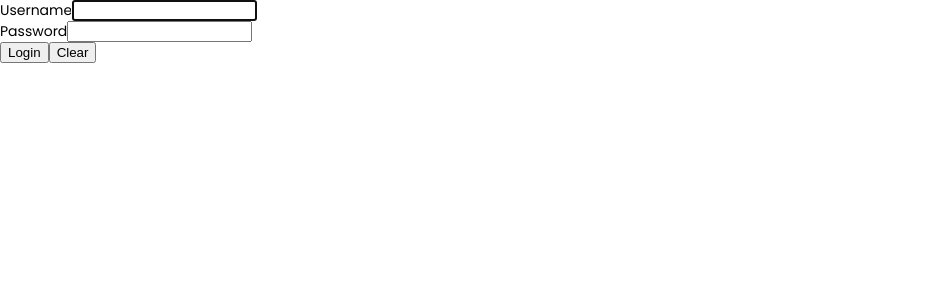
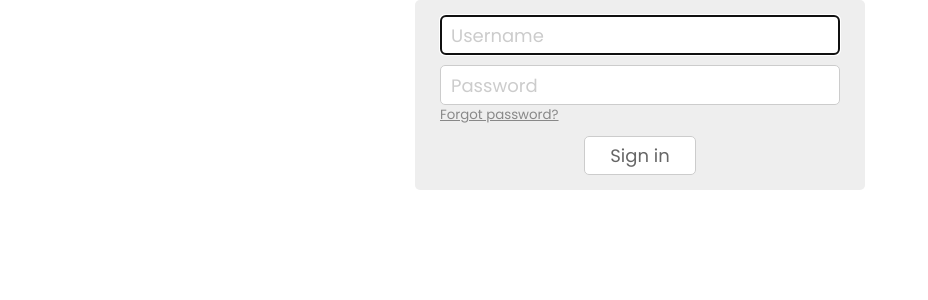
Before and after one commit to Willsem/isis-notes, an Angular app in the folder frontend/: page /auth/sign-in in a window 1280 px wide. Shown: the top 300 px of the page, without its empty margins (0-928 px from the left). Built offline with nearby package versions, Linux system fonts and the light colour scheme; no server answers.

Commit message:
[ISIS-10] make design of auth

```diff
--- a/frontend/src/app/app/components/app.component.css
+++ b/frontend/src/app/app/components/app.component.css
@@ -1,5 +1,4 @@
-* {
-  padding: 0;
-  margin: 0;
-  font-family: Poppins, sans-serif;
+router-outlet {
+  width: 100%;
+  height: 100%;
 }
--- a/frontend/src/app/auth/components/auth-page/auth-page.component.css
+++ b/frontend/src/app/auth/components/auth-page/auth-page.component.css
@@ -1,3 +1,60 @@
 .auth-box {
+  background-color: #eee;
+  border-radius: 5px;
+  box-sizing: border-box;
+  padding: 10px 0;
+  width: 450px;
+  height: 190px;
+  margin: auto;
+  display: flex;
+  flex-direction: column;
+  justify-content: space-around;
+  align-items: center;
+}
+
+.auth-box input, .sign {
+  border-radius: 5px;
+  border: 1px solid #ccc;
+  background-color: #fff;
+}
+
+.auth-box input {
   font-family: 'Poppins', sans-serif;
+  box-sizing: border-box;
+  width: 400px;
+  height: 40px;
+  padding-left: 10px;
+  font-size: 18px;
+  color: #666;
 }
+
+.auth-box input::placeholder {
+  color: #ccc;
+}
+
+.auth-box button {
+  font-family: 'Poppins', sans-serif;
+  cursor: pointer;
+}
+
+.auth-box .forgot {
+  display: block;
+  text-decoration: underline;
+  color: #888;
+  background: none;
+  border: none;
+}
+
+.auth-box .forgot:hover {
+  color: #bbb;
+}
+
+.auth-box .sign {
+  padding: 5px 25px;
+  color: #666;
+  font-size: 18px;
+}
+
+.auth-box .sign:hover {
+  box-shadow: 3px 3px 5px #666666;
+}
--- a/frontend/src/app/auth/components/auth-page/auth-page.component.html
+++ b/frontend/src/app/auth/components/auth-page/auth-page.component.html
@@ -1,12 +1,8 @@
 <div class="auth-box">
+    <input type="text" [(ngModel)]="username" autofocus placeholder="Username">
     <div>
-        <span>Username</span>
-        <input type="text" [(ngModel)]="username" autofocus>
+        <input type="password" [(ngModel)]="password" placeholder="Password">
+        <button class="forgot" (click)="onForgot()">Forgot password?</button>
     </div>
-    <div>
-        <span>Password</span>
-        <input type="password" [(ngModel)]="password">
-    </div>
-    <button (click)="onLogin()">Login</button>
-    <button (click)="onClear()">Clear</button>
+    <button class="sign" (click)="onLogin()">Sign in</button>
 </div>
--- a/frontend/src/app/auth/components/auth-page/auth-page.component.ts
+++ b/frontend/src/app/auth/components/auth-page/auth-page.component.ts
@@ -40,4 +40,8 @@ export class AuthPageComponent implements OnInit {
     const redirect = this.route.snapshot.queryParamMap.get('redirect') || '/';
     await this.router.navigateByUrl(redirect);
   }
+
+  public onForgot(): void {
+
+  }
 }
--- a/frontend/src/styles.css
+++ b/frontend/src/styles.css
@@ -1,4 +1,16 @@
 /* You can add global styles to this file, and also import other style files */
 
-html, body { height: 100%; }
-body { margin: 0; font-family: Roboto, "Helvetica Neue", sans-serif; }
+html, body {
+  height: 100%;
+}
+
+body {
+  margin: 0;
+  font-family: 'Poppins', sans-serif;
+}
+
+* {
+  padding: 0;
+  margin: 0;
+  transition: 0.5s all;
+}
```
